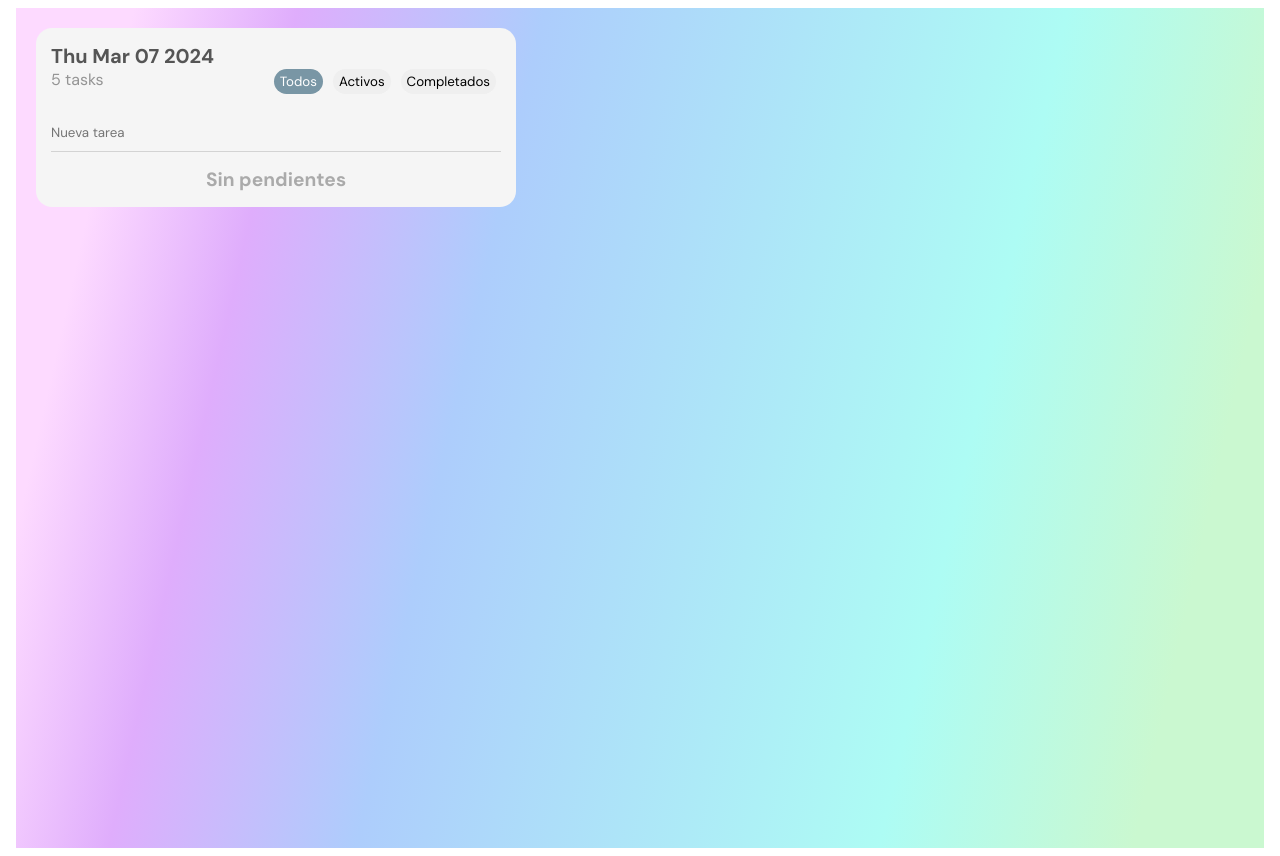
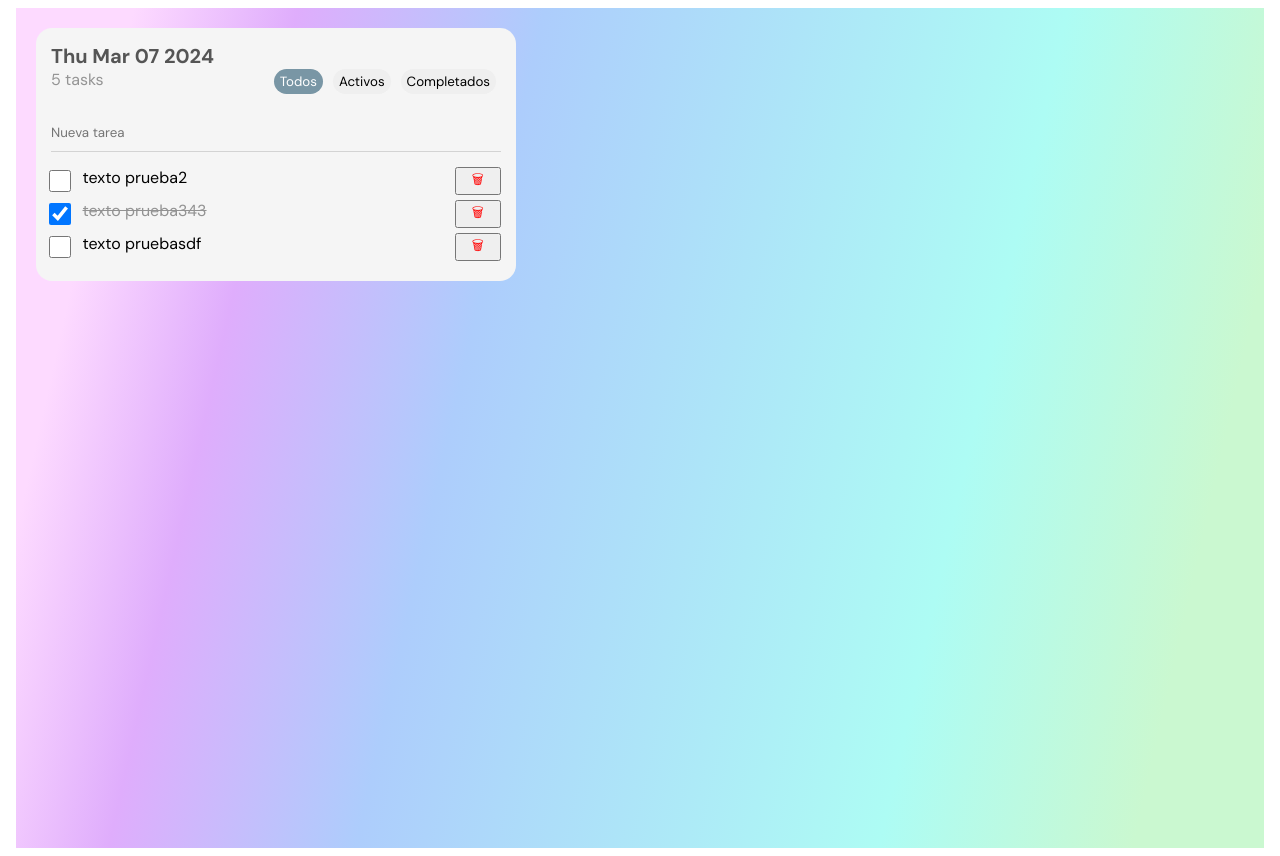
Before and after one commit to Sparksx343/todo-list, a SvelteKit app: page / in a window 1280 px wide. Built offline with nearby package versions, Linux system fonts and the light colour scheme.

Commit message:
tasks update at chaging status

```diff
--- a/src/components/Card.svelte
+++ b/src/components/Card.svelte
@@ -5,8 +5,19 @@
     let newtodo = ""
 
     let todos = [{id: Math.random().toFixed(0), text: "texto prueba2", finished: false}, {id: Math.random().toFixed(0), text: "texto prueba343", finished: true}, {id: Math.random().toFixed(0), text: "texto pruebasdf", finished: false}]
-    let filtered = []
+    let filtered = todos
 
+    function getFiltered(){
+        if(filterselected == "Todos"){
+                    filtered = todos
+                }
+                if(filterselected == "Activos"){
+                    filtered = todos.filter(task => task.finished === false);
+                }
+                if(filterselected == "Completados"){
+                    filtered = todos.filter(task => task.finished === true);
+                }
+    }
 </script>
 <div class="container">
     <div class="title">
@@ -18,15 +29,7 @@
             {#each filters as filter}
             <button on:click={()=>{
                 filterselected = filter
-                if(filterselected == "Todos"){
-                    filtered = todos
-                }
-                if(filterselected == "Activos"){
-                    filtered = todos.filter(task => task.finished === false);
-                }
-                if(filterselected == "Completados"){
-                    filtered = todos.filter(task => task.finished === true);
-                }
+                getFiltered()
             }} class={filter == filterselected ? 'isactive' : ''}>{filter}</button>
             {/each}
         </div>
@@ -43,7 +46,9 @@
     {#if filtered.length > 0}
     {#each filtered as todo, idx}
     <div class="todo">
-        <input type="checkbox" bind:checked={todo.finished} on:change={(e)=>{todo.finished=e.target.checked}} id="{todo.text + idx}" />
+        <input type="checkbox" bind:checked={todo.finished} on:change={(e)=>{todo.finished=e.target.checked
+        getFiltered()
+        }} id="{todo.text + idx}" />
         <label class="{todo.finished ? 'finished' : ''}" for="{todo.text + idx}">{todo.text}</label>
         <button on:click={()=>{
             todos.splice(idx,1)
```
